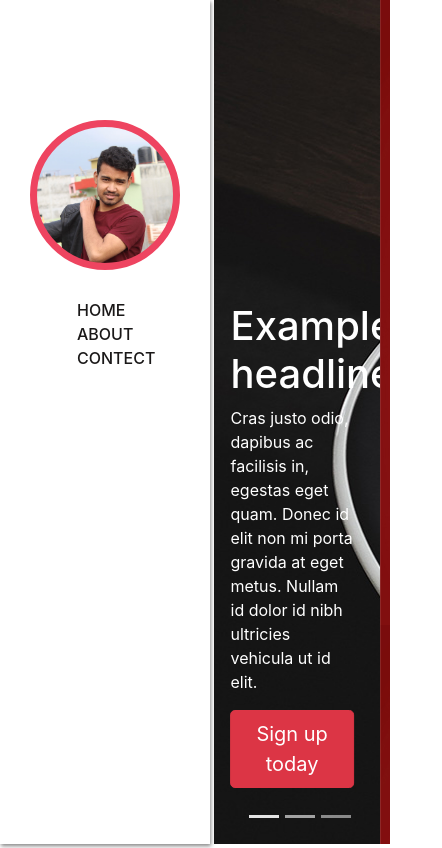
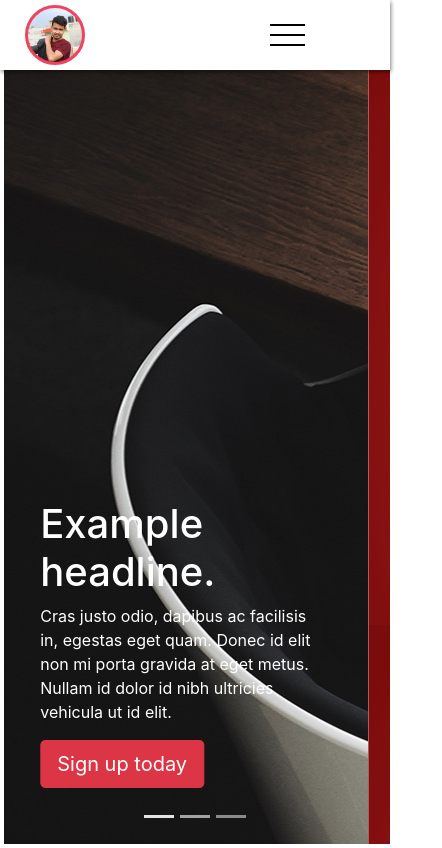
Before and after one commit to sandipolee/mark-1, a plain HTML site: page index.html in a window 390 px wide. Shown: the top 848 px of the page, 442 px wide, since content can reach past the window. Drawn offline with nearby package versions, Linux system fonts and the light colour scheme.

Commit message:
Responsive navbar added

```diff
--- a/css/custom.css
+++ b/css/custom.css
@@ -3,6 +3,9 @@ header {
   height: 100vh;
   width: 210px;
   box-shadow: 1px 0.125rem 0.25rem rgba(0, 0, 0, 0.486);
+}
+.menue{
+  display: none;
 }
 .navbar {
   margin-top: 20px;
@@ -46,7 +49,9 @@ header {
 #slide1,
 #slide2,
 #slide3 {
-  background-size: contain;
+  background-size: content;
+  background-repeat: no-repeat;
+
   width: 100%;
   height: 100%;
 }
@@ -63,3 +68,89 @@ header {
   margin: 0;
   padding: 25vh 0 25vh 0;
 }
+
+@media (max-width: 576px){
+  header{
+    z-index: 999;
+    display: flex;
+    justify-content: space-between;
+    width: 100vw;
+    height: 70px;
+    background: #fff;
+  }
+  .menue{
+    margin-top:10px ;
+    margin-right: 70px;
+    width: 60px;
+    height: 50px;
+    display: block;
+    padding: 14px 10px 10px 10px;
+    border-radius: 5px;
+  }
+  .menue:hover{
+    background: #f2f2f2;
+  }
+  .menue .bars{
+    background: #000;
+    width: 35px;
+    margin-bottom:8px ;
+    height: 2px;
+
+  }
+  .navbar, .closing{
+    position: absolute;
+    padding:0px 0px 10px 35% ;
+    position: absolute;
+    background: #f2f2f2;
+    width: 100vh;
+    height: 70vh;
+    top: -100vh;
+    left: 0vw;
+    transform: none;
+
+  }
+  .closing{
+    animation: nslide 800ms;
+  }
+  .toggle{
+    padding:0px 0px 10px 35% ;
+    position: absolute;
+    background: #f2f2f2;
+    width: 100vh;
+    height: 70vh;
+    top: 50px;
+    left: 0;
+    transform: none;
+    animation: slide 800ms ;
+  }
+  .main{
+    margin: 0;
+  }
+  #cirileAvtar{
+    margin: 5;
+    left: 5%;
+    transform: none;
+    width: 60px;
+    height: 60px;
+    border: 3px solid rgb(238, 68, 96);
+  }
+}
+@keyframes slide{
+  0%{
+top: -100vh;
+
+  }
+  100%{
+    top: 50px;
+  }
+}
+
+@keyframes nslide{
+  0%{
+top: 50px;
+
+  }
+  100%{
+    top: -100vh;
+  }
+}
--- a/index.html
+++ b/index.html
@@ -13,16 +13,21 @@
   <header>
     <div id="cirileAvtar">
     </div>
+    <div class="menue" onclick="toogle()">
+      <div class="bars"></div>
+      <div class="bars"></div>
+      <div class="bars"></div>
+    </div>
     <nav class="navbar">
       <ul>
-        <li> <a href="#">Home</a></li>
+        <li> <a href="#home">Home</a></li>
         <li> <a href="#">About</a></li>
         <li> <a href="#">Contect</a></li>
       </ul>
     </nav>
   </header>
   <main class="main">
-    <section>
+    <section id="home">
     <div id="myCarousel" class="carousel slide pl-1" style="height: 100vh;" data-ride="carousel">
       <ol class="carousel-indicators">
         <li data-target="#myCarousel" data-slide-to="0" class="active"></li>
@@ -139,6 +144,7 @@
     crossorigin="anonymous"></script>
   <script src="./js/bootstrap.js"></script>
   <script src="./js/jquery.js"></script>
+  <script src="./js/custon.js"></script>
 </body>
 
 </html>
--- /dev/null
+++ b/js/custon.js
@@ -0,0 +1,11 @@
+let nav= document.querySelector('.navbar');
+
+function toogle(){
+if(nav.classList[1] === "toggle"){
+    nav.classList.remove("toggle");
+    nav.classList.add("closing");
+}else{
+    nav.classList.add("toggle");
+    nav.classList.remove("closing");
+}
+}
```
